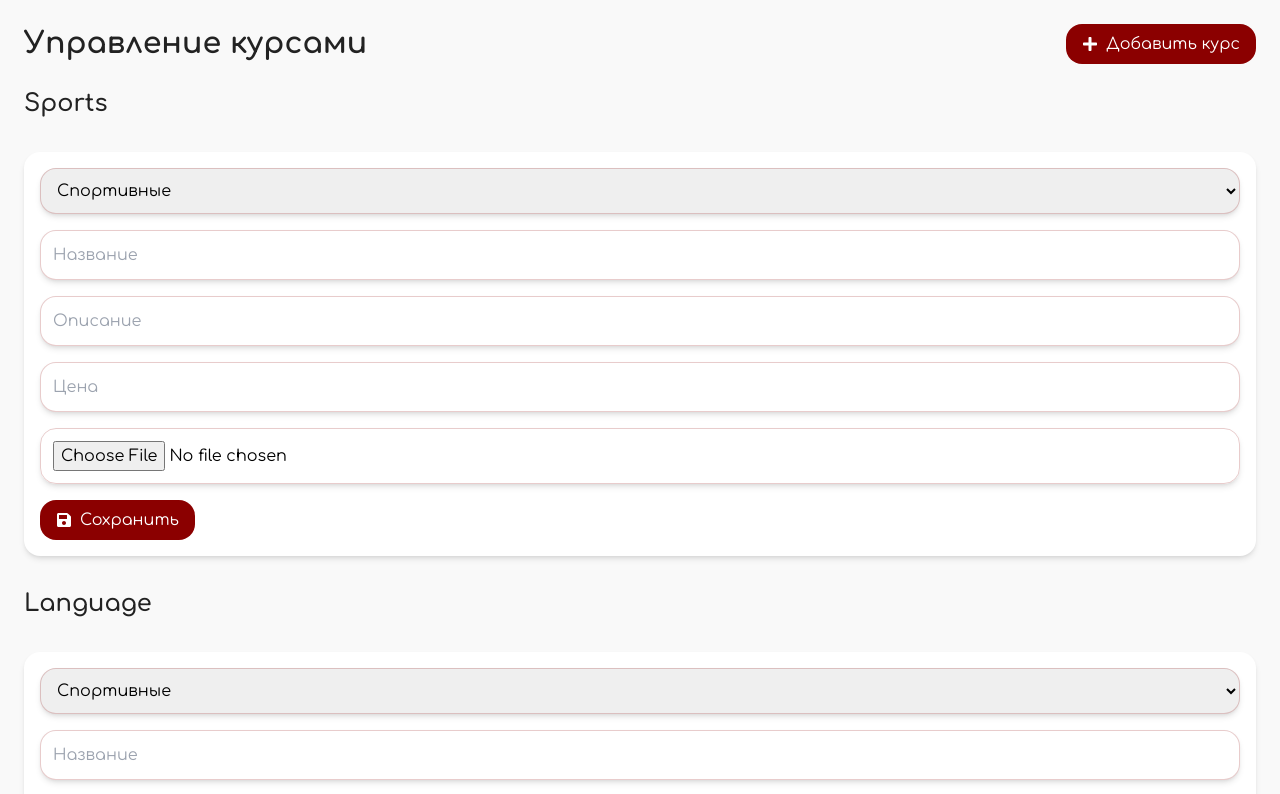
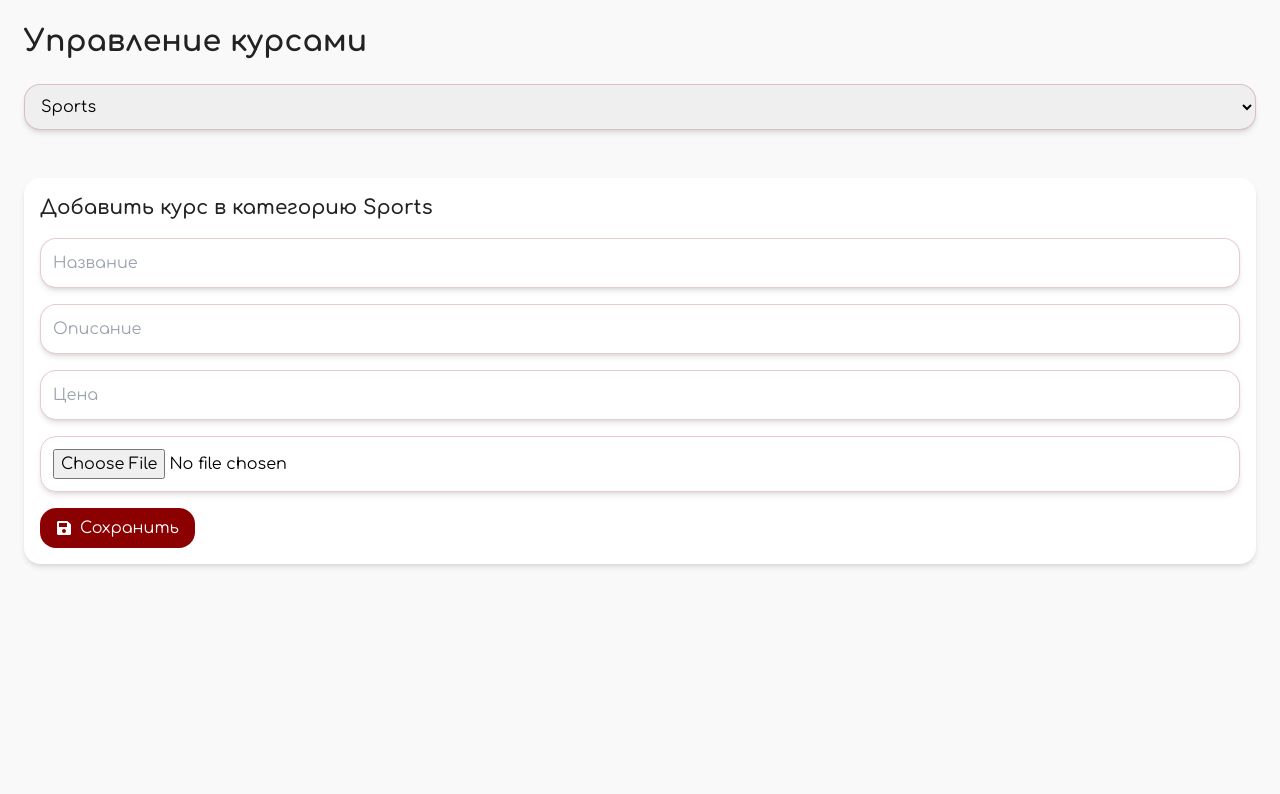
Before and after one commit to KanaySeidi/PLIT, a React (Vite) app: page /admin/courses in a window 1280 px wide. Shown: the top 794 px of the page. Built offline with nearby package versions, Linux system fonts and the light colour scheme.

Commit message:
незак админка курса

```diff
--- a/src/pages/adminpages/CoursesAdmin.jsx
+++ b/src/pages/adminpages/CoursesAdmin.jsx
@@ -5,15 +5,10 @@ import { motion } from "framer-motion";
 const CoursesAdmin = () => {
   const [courses, setCourses] = useState(() => {
     const savedCourses = localStorage.getItem("courses");
-    return savedCourses
-      ? JSON.parse(savedCourses)
-      : {
-          sports: [],
-          language: [],
-          professional: [],
-        };
+    return savedCourses ? JSON.parse(savedCourses) : {};
   });
 
+  const [selectedCategory, setSelectedCategory] = useState("sports");
   const [newCourse, setNewCourse] = useState({
     category: "sports",
     title: "",
@@ -26,12 +21,17 @@ const CoursesAdmin = () => {
   const [showMenu, setShowMenu] = useState(null);
 
   useEffect(() => {
-    const savedCourses = JSON.parse(JSON.stringify(courses));
-    localStorage.setItem("courses", JSON.stringify(savedCourses));
+    localStorage.setItem("courses", JSON.stringify(courses));
   }, [courses]);
 
   const handleAddCourse = () => {
-    if (!newCourse.title || !newCourse.description || !newCourse.price) return;
+    if (
+      !newCourse.category ||
+      !newCourse.title ||
+      !newCourse.description ||
+      !newCourse.price
+    )
+      return;
     const id = Date.now();
     const courseWithId = {
       ...newCourse,
@@ -42,10 +42,10 @@ const CoursesAdmin = () => {
     };
     setCourses((prev) => ({
       ...prev,
-      [newCourse.category]: [...prev[newCourse.category], courseWithId],
+      [newCourse.category]: [...(prev[newCourse.category] || []), courseWithId],
     }));
     setNewCourse({
-      category: "sports",
+      category: selectedCategory,
       title: "",
       description: "",
       price: "",
@@ -54,12 +54,18 @@ const CoursesAdmin = () => {
   };
 
   const handleDeleteCourse = (course) => {
-    setCourses((prev) => ({
-      ...prev,
-      [course.category]: prev[course.category].filter(
+    setCourses((prev) => {
+      const updatedCategory = prev[course.category].filter(
         (c) => c.id !== course.id
-      ),
-    }));
+      );
+      const updatedCourses = { ...prev };
+      if (updatedCategory.length === 0) {
+        delete updatedCourses[course.category];
+      } else {
+        updatedCourses[course.category] = updatedCategory;
+      }
+      return updatedCourses;
+    });
     setShowMenu(null);
   };
 
@@ -69,7 +75,12 @@ const CoursesAdmin = () => {
   };
 
   const handleSaveEdit = () => {
-    if (!editCourse.title || !editCourse.description || !editCourse.price)
+    if (
+      !editCourse.category ||
+      !editCourse.title ||
+      !editCourse.description ||
+      !editCourse.price
+    )
       return;
     setCourses((prev) => {
       const updatedCourses = { ...prev };
@@ -106,26 +117,45 @@ const CoursesAdmin = () => {
     }
   };
 
+  const handleCategoryChange = (e) => {
+    const category = e.target.value;
+    setSelectedCategory(category);
+    setNewCourse((prev) => ({ ...prev, category }));
+  };
+
+  const categories = ["sports", "language", "professional"];
+
   return (
     <div className="min-h-screen bg-[#F9F9F9] p-6">
       <div className="flex justify-between items-center mb-6">
         <h1 className="text-3xl font-bold text-[#222]">Управление курсами</h1>
-        <button
-          onClick={handleAddCourse}
-          className="bg-[#8B0000] text-white px-4 py-2 rounded-2xl hover:bg-[#600000] transition-colors duration-200 flex items-center"
+      </div>
+      <div className="mb-8">
+        <select
+          value={selectedCategory}
+          onChange={handleCategoryChange}
+          className="w-full p-3 border border-[#8B0000]/20 rounded-2xl shadow-md focus:outline-none focus:ring-2 focus:ring-[#8B0000] transition mb-4"
         >
-          <FaPlus className="mr-2" /> Добавить курс
-        </button>
+          {categories.map((category) => (
+            <option key={category} value={category}>
+              {category.charAt(0).toUpperCase() + category.slice(1)}
+            </option>
+          ))}
+        </select>
       </div>
 
+      {selectedCategory && (
+        <>
           <div className="space-y-8">
-        {Object.keys(courses).map((category) => (
-          <div key={category} className="space-y-4">
+            {courses[selectedCategory] &&
+              courses[selectedCategory].length > 0 && (
+                <div className="space-y-4">
                   <h2 className="text-2xl font-semibold text-[#222]">
-              {category.charAt(0).toUpperCase() + category.slice(1)}
+                    {selectedCategory.charAt(0).toUpperCase() +
+                      selectedCategory.slice(1)}
                   </h2>
                   <div className="grid grid-cols-1 sm:grid-cols-2 lg:grid-cols-3 gap-6">
-              {courses[category].map((course) => (
+                    {courses[selectedCategory].map((course) => (
                       <div
                         key={course.id}
                         className="bg-white rounded-2xl shadow-md p-4 relative"
@@ -150,7 +180,9 @@ const CoursesAdmin = () => {
                         <div className="absolute top-2 right-2">
                           <button
                             onClick={() =>
-                        setShowMenu(course.id === showMenu ? null : course.id)
+                              setShowMenu(
+                                course.id === showMenu ? null : course.id
+                              )
                             }
                             className="text-[#333] hover:text-[#600000] transition-colors"
                           >
@@ -162,7 +194,7 @@ const CoursesAdmin = () => {
                                 onClick={() => handleEditCourse(course)}
                                 className="w-full text-left px-4 py-2 text-[#222] hover:bg-[#F9F9F9] rounded-t-2xl"
                               >
-                          Редак
+                                Редактировать
                               </button>
                               <button
                                 onClick={() => handleDeleteCourse(course)}
@@ -220,21 +252,20 @@ const CoursesAdmin = () => {
                       </div>
                     ))}
                   </div>
+                </div>
+              )}
+          </div>
+
           <motion.div
             initial={{ opacity: 0, y: 20 }}
             animate={{ opacity: 1, y: 0 }}
-              className="bg-white rounded-2xl shadow-md p-4"
+            className="bg-white rounded-2xl shadow-md p-4 mt-8"
           >
-              <select
-                name="category"
-                value={newCourse.category}
-                onChange={handleChange}
-                className="w-full p-3 border border-[#8B0000]/20 rounded-2xl shadow-md focus:outline-none focus:ring-2 focus:ring-[#8B0000] transition mb-4"
-              >
-                <option value="sports">Спортивные</option>
-                <option value="language">Языковые</option>
-                <option value="professional">Профессиональные</option>
-              </select>
+            <h3 className="text-xl font-semibold text-[#222] mb-4">
+              Добавить курс в категорию{" "}
+              {selectedCategory.charAt(0).toUpperCase() +
+                selectedCategory.slice(1)}
+            </h3>
             <input
               type="text"
               name="title"
@@ -272,9 +303,8 @@ const CoursesAdmin = () => {
               <FaSave className="mr-2" /> Сохранить
             </button>
           </motion.div>
-          </div>
-        ))}
-      </div>
+        </>
+      )}
     </div>
   );
 };
--- /dev/null
+++ b/src/pages/adminpages/TeacherSlAdmin.jsx
@@ -0,0 +1,7 @@
+import React from 'react'
+
+export const TeacherSlAdmin = () => {
+  return (
+    <div>TeacherSlAdmin</div>
+  )
+}
--- a/src/pages/adminpages/adminSidebar/AdminSidebar.jsx
+++ b/src/pages/adminpages/adminSidebar/AdminSidebar.jsx
@@ -90,8 +90,12 @@ export default function AdminSidebar() {
               <Link className="hover:bg-gray-400 w-[380px] h-8 bg-[#63001F] rounded-[50px] flex items-center justify-center py-2">
                 Абитуриентам
               </Link>
-              <Link className="hoverbg-gray-400 w-[380px] h-8 bg-[#63001F] rounded-[50px] flex items-center justify-center">
-                Документация
+              <Link
+                to={"/admin/teachersad"}
+                onClick={closePanel}
+                className="hoverbg-gray-400 w-[380px] h-8 bg-[#63001F] rounded-[50px] flex items-center justify-center"
+              >
+                Педагоги
               </Link>
               <Link className="hover:bg-gray-400 w-[380px] h-8 bg-[#63001F] rounded-[50px] flex items-center justify-center">
                 НПА КР
--- a/src/routes/routes.jsx
+++ b/src/routes/routes.jsx
@@ -26,6 +26,7 @@ import {
   InternalPagesAdmin,
   TeacherSl,
 } from "../pages";
+import { TeacherSlAdmin } from "../pages/adminpages/TeacherSlAdmin";
 
 const routes = [
   { path: "/", element: <Main /> },
@@ -57,6 +58,7 @@ const routes = [
       { path: "news", element: <NewsAdmin /> },
       { path: "plit", element: <PlitAdmin /> },
       { path: "internal-pages", element: <InternalPagesAdmin /> },
+      { path: "teachersad", element: <TeacherSlAdmin /> },
     ],
   },
 ];
```
Also changed, not shown: src/components/teachersSlider/TeacherSl.jsx (+16 -94 lines). Lines whose indentation alone changed are shown as unchanged.
